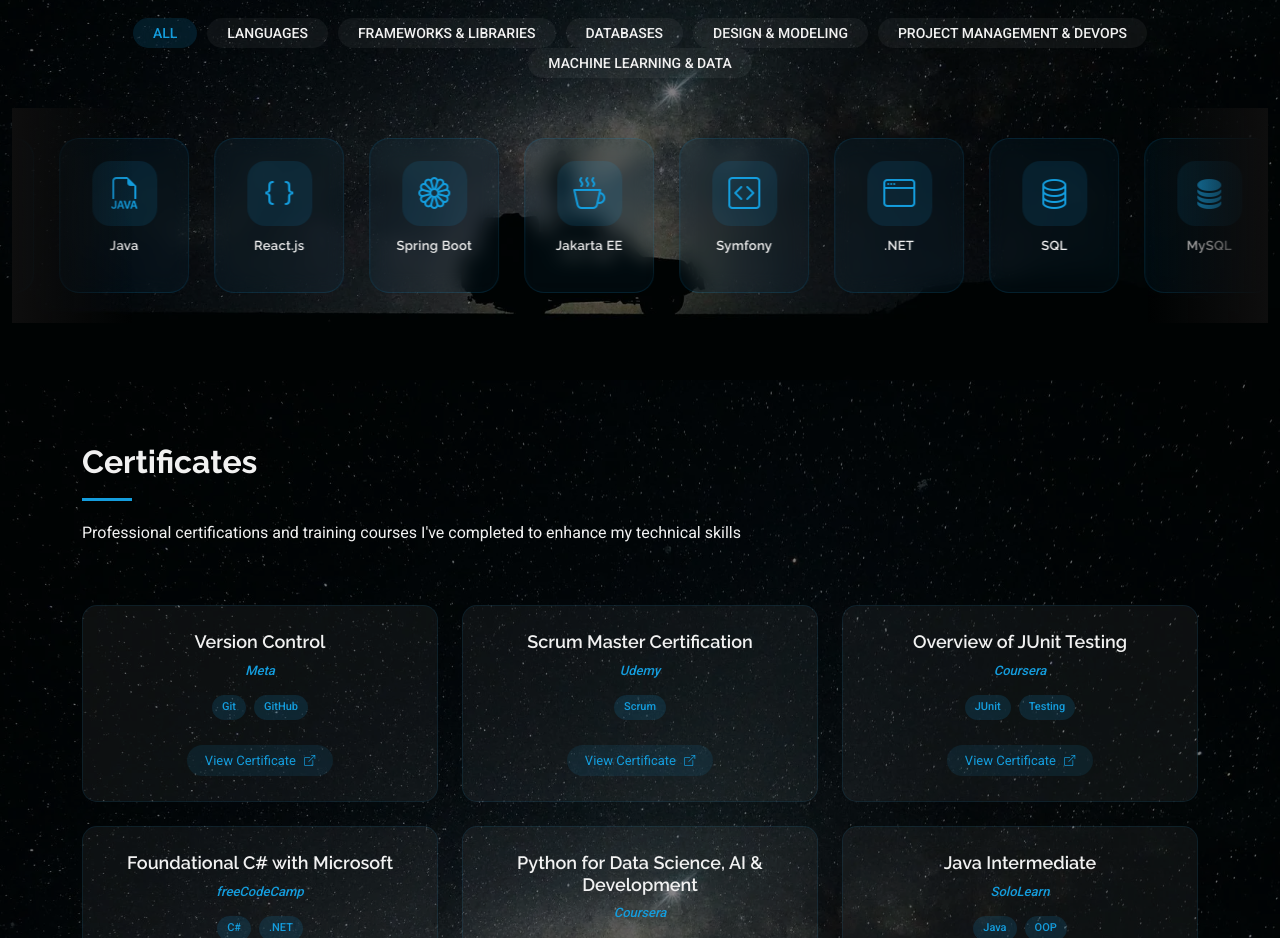
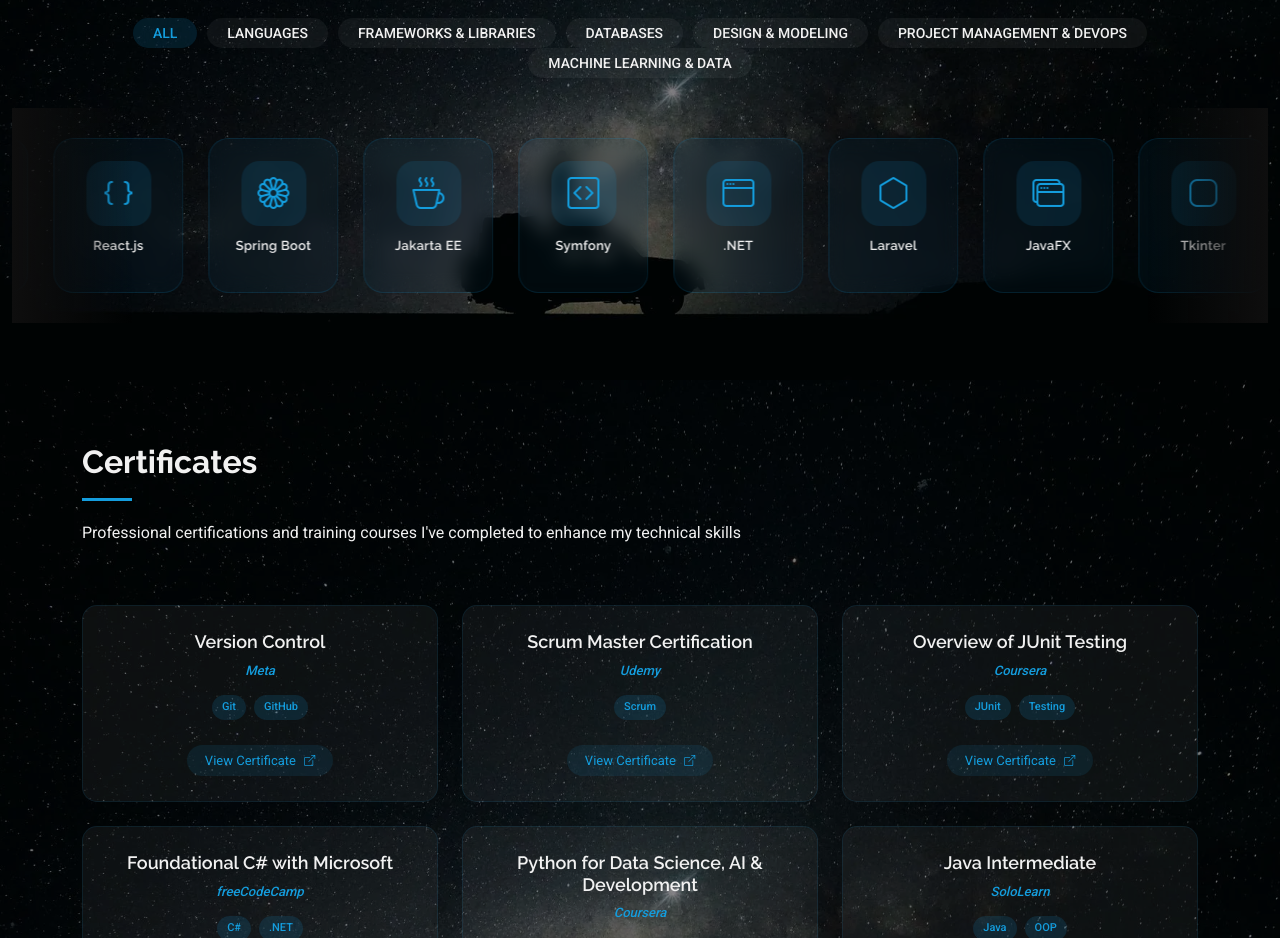
Before and after one commit to oumeyma-elaammari/my_portfolio, a React (Create React App) app: page / in a window 1280 px wide. Shown: the part 2820-3758 px from the top of the page. Built offline with nearby package versions, Linux system fonts and the light colour scheme.

Commit message:
feat: add Laravel, JavaFX, Tkinter, Firebase, Power Automate, SharePoint to Skills

```diff
--- a/src/components/Skills.jsx
+++ b/src/components/Skills.jsx
@@ -17,6 +17,9 @@
   { name: 'Jakarta EE', icon: 'bi-cup-hot', category: 'frameworks' },
   { name: 'Symfony', icon: 'bi-code-square', category: 'frameworks' },
   { name: '.NET', icon: 'bi-window', category: 'frameworks' },
+  { name: 'Laravel', icon: 'bi-hexagon', category: 'frameworks' },
+  { name: 'JavaFX', icon: 'bi-window-stack', category: 'frameworks' },
+  { name: 'Tkinter', icon: 'bi-app', category: 'frameworks' },
 
   // Databases
   { name: 'SQL', icon: 'bi-database', category: 'databases' },
@@ -38,6 +41,9 @@
   { name: 'Jira', icon: 'bi-kanban', category: 'devops' },
   { name: 'Scrum', icon: 'bi-arrow-repeat', category: 'devops' },
   { name: 'Kanban', icon: 'bi-columns', category: 'devops' },
+  { name: 'Firebase', icon: 'bi-fire', category: 'devops' },
+  { name: 'Power Automate', icon: 'bi-lightning-charge', category: 'devops' },
+  { name: 'SharePoint', icon: 'bi-share', category: 'devops' },
 
   // Machine Learning & Data
   { name: 'Machine Learning', icon: 'bi-robot', category: 'ml-data' },
```
